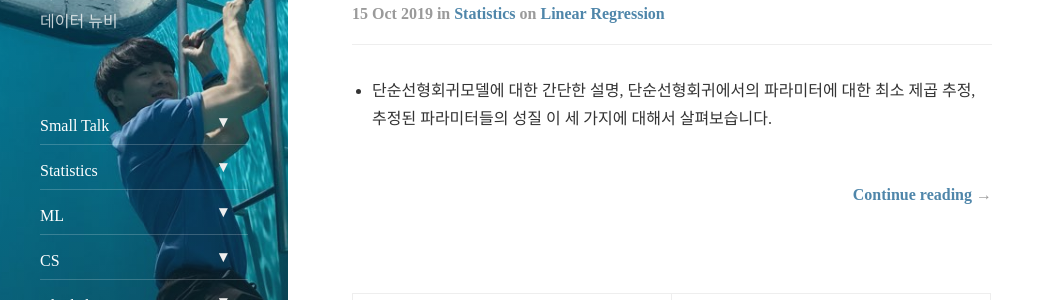
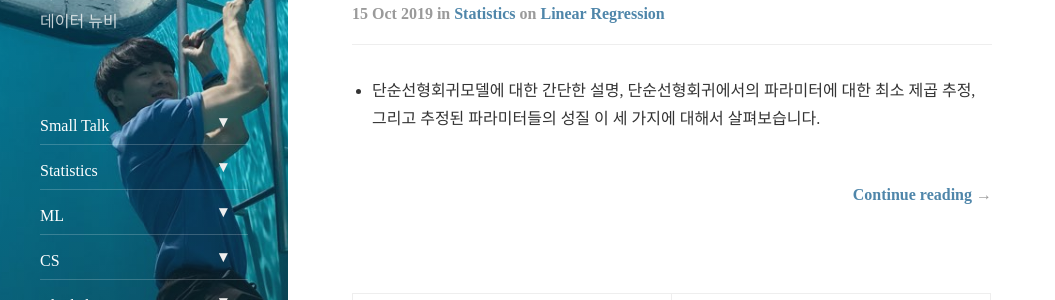
Before and after one commit to tryumanshow/data-weirdo.github.io, a Jekyll site: the page built from index.html, in a window 1280 px wide and 900 px high, scrolled down 2209 px. Shown: the part 178-478 px from the top of the window, without its empty margins (0-1055 px from the left). Built offline with Jekyll 4.4.1, drawn with Linux system fonts in a browser that asks for light colours; nearby versions of some CDN libraries; the list of posts is cut into pages by our own code.

Commit message:
Update 2019-10-15-statistics-linear_regression-simple.markdown

```diff
--- a/_posts/2019-10-15-statistics-linear_regression-simple.markdown
+++ b/_posts/2019-10-15-statistics-linear_regression-simple.markdown
@@ -8,7 +8,7 @@ comments: true
 
 ---
 
-- 단순선형회귀모델에 대한 간단한 설명, 단순선형회귀에서의 파라미터에 대한 최소 제곱 추정, 추정된 파라미터들의 성질 이 세 가지에 대해서 살펴보습니다.
+- 단순선형회귀모델에 대한 간단한 설명, 단순선형회귀에서의 파라미터에 대한 최소 제곱 추정, 그리고 추정된 파라미터들의 성질 이 세 가지에 대해서 살펴보습니다.
 
 ---
 
```
